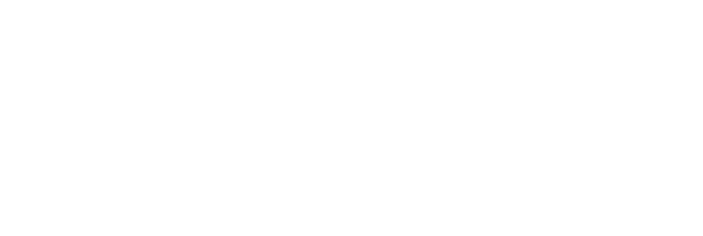
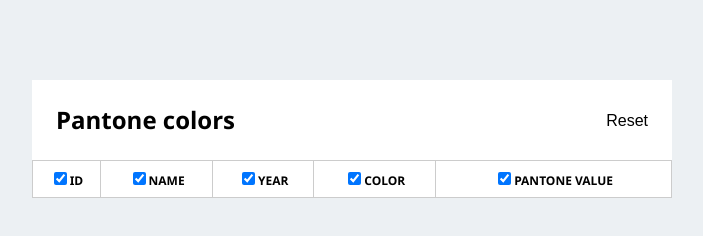
Before and after one commit to roman-ps/informbox, a plain HTML site: page index.html in a window 1280 px wide. Shown: the whole page, without its empty margins (288-991 px from the left). Drawn offline with Linux system fonts and the light colour scheme; no server answers.

Commit message:
Первоначальное заполнение таблицы данными

```diff
--- a/index.html
+++ b/index.html
@@ -8,6 +8,47 @@
 </head>
 <body>
 
+  <main class="content">
+    <form class="main-form">
+      <div class="top-container">
+        <p class="title">Pantone colors</p>
+        <button class="reset" type="reset">Reset</button>
+      </div>
+      <table class="table">
+        <thead class="table__head">
+          <th>
+            <label for="id">
+              <input type="checkbox" name="id" checked>id
+            </label>
+          </th>
+          <th>
+            <label for="name">
+              <input type="checkbox" name="name" checked>name
+            </label>
+          </th>
+          <th>
+            <label for="year">
+              <input type="checkbox" name="year" checked>year
+            </label>
+          </th>
+          <th>
+            <label for="color">
+              <input type="checkbox" name="color" checked>color
+            </label>
+          </th>
+          <th>
+            <label for="pantone">
+              <input type="checkbox" name="pantone" checked>pantone value
+            </label>
+          </th>
+        </thead>
+        <tbody class="table__body">
+
+        </tbody>
+      </table>
+    </form>
+  </main>
+
   <script src="main.js"></script>
 </body>
 </html>
--- a/main.js
+++ b/main.js
@@ -0,0 +1,29 @@
+'use strict';
+const REQUEST_URL = 'https://reqres.in/api/unknown?per_page=12';
+const TABLE_BODY = document.querySelector(".table__body");
+const FORM = document.querySelector(".main-form");
+let content;
+let newContent;
+async function getResponce() {
+  let responce = await fetch(REQUEST_URL);
+  content = await responce.json();
+  newContent = content.data;
+  console.log(newContent);
+  for (let key in newContent) {
+    TABLE_BODY.innerHTML += `
+    <tr><td class="id">${newContent[key].id}</td>
+    <td class="name">${newContent[key].name}</td>
+    <td class="year">${newContent[key].year}</td>
+    <td class="color">${newContent[key].color}</td>
+    <td class="pantone_value">${newContent[key].pantone_value}</td>
+    </tr>`
+    console.log(newContent[key])
+  }
+}
+
+function toggleForm() {
+
+}
+
+getResponce();
+FORM.addEventListener("change", toggleForm);
--- a/style.css
+++ b/style.css
@@ -0,0 +1,54 @@
+body {
+  background-color: #ECF0F3;
+  font-family: 'Segoe UI', 'Arial', sans-serif;
+}
+
+.content {
+  width: 640px;
+  margin: 80px auto 0;
+  background-color: #ffffff;
+}
+
+.top-container {
+  display: flex;
+  justify-content: space-between;
+  padding: 0 24px;
+}
+
+.title {
+  font-weight: 700;
+  font-size: 24px;
+  line-height: 32px;
+}
+
+.reset {
+  border: 0;
+  background-color: transparent;
+  margin: 0;
+  padding: 0;
+  font-size: 16px;
+  line-height: 21px;
+}
+
+.table {
+  width: 100%;
+  border: 1px solid #cccccc;
+  border-collapse: collapse;
+}
+
+.table__head {
+  text-transform: uppercase;
+  font-size: 12px;
+  line-height: 16px;
+}
+
+.table th,
+.table tr {
+  border: 1px solid #cccccc;
+  padding: 8px 0;
+}
+
+.table td {
+  padding: 16px 0;
+  text-align: center
+}
```
